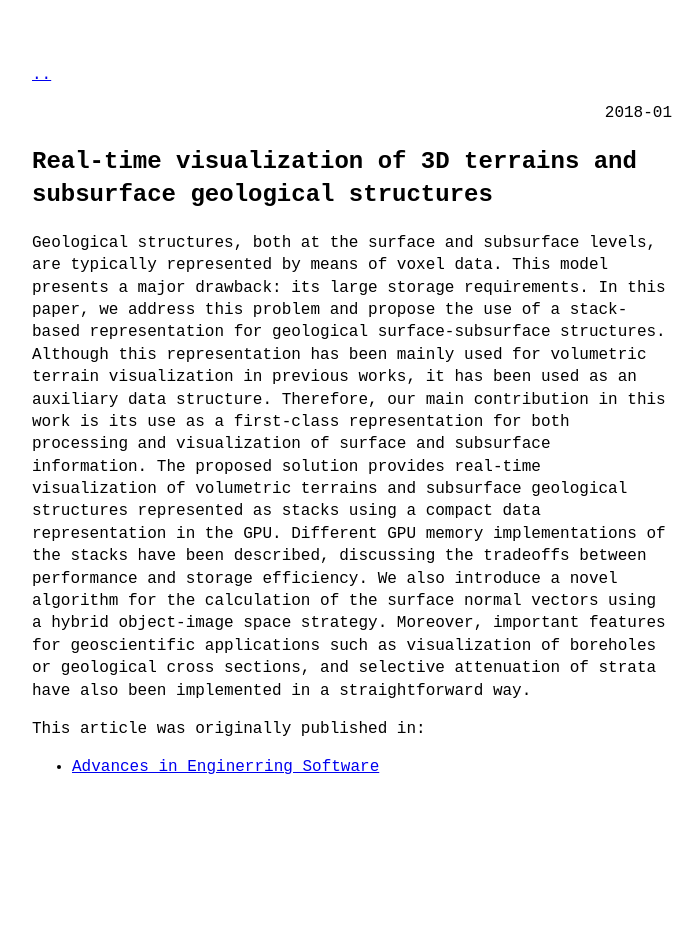
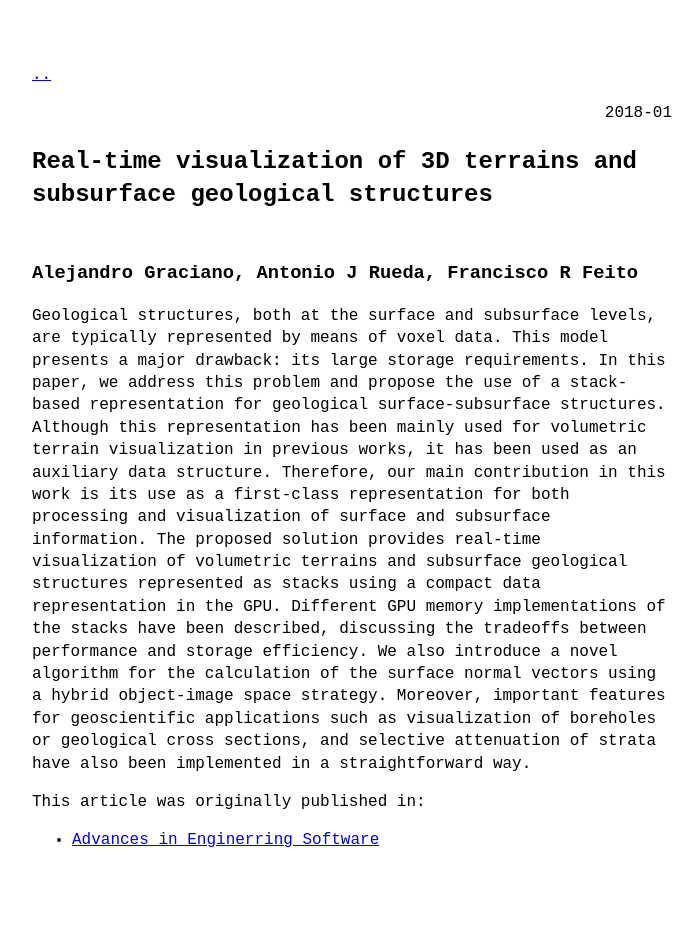
Before and after one commit to alex-graciano/alex-graciano.github.io, a Jekyll site: the page built from _papers/2018-01-01-real-time-rendering.md, in a window 1280 px wide. Shown: the whole page, without its empty margins (288-988 px from the left). Built offline with Jekyll 4.4.1, drawn with Linux system fonts in a browser that asks for light colours; before the commit the page ends 900 px from its top, so only the background shows below that.

Commit message:
adding authors

```diff
--- a/_layouts/paper.html
+++ b/_layouts/paper.html
@@ -10,7 +10,7 @@ layout: default
   </p>
 
   <h1>{{ page.title }}</h1>
-  <!--<h3>{{ page.authors }}</h3>-->
+  <h3>{{ page.authors }}</h3>
 
   {{ content }}
 </article>
--- a/_papers/2018-01-01-real-time-rendering.md
+++ b/_papers/2018-01-01-real-time-rendering.md
@@ -1,7 +1,7 @@
 ---
 layout: paper
-slug: hr example
 title: Real-time visualization of 3D terrains and subsurface geological structures
+authors: Alejandro Graciano, Antonio J Rueda, Francisco R Feito
 ---
 
 Geological structures, both at the surface and subsurface levels, are typically represented by means of voxel data. This model presents a major drawback: its large storage requirements. In this paper, we address this problem and propose the use of a stack-based representation for geological surface-subsurface structures. Although this representation has been mainly used for volumetric terrain visualization in previous works, it has been used as an auxiliary data structure. Therefore, our main contribution in this work is its use as a first-class representation for both processing and visualization of surface and subsurface information. The proposed solution provides real-time visualization of volumetric terrains and subsurface geological structures represented as stacks using a compact data representation in the GPU. Different GPU memory implementations of the stacks have been described, discussing the tradeoffs between performance and storage efficiency. We also introduce a novel algorithm for the calculation of the surface normal vectors using a hybrid object-image space strategy. Moreover, important features for geoscientific applications such as visualization of boreholes or geological cross sections, and selective attenuation of strata have also been implemented in a straightforward way.
```
